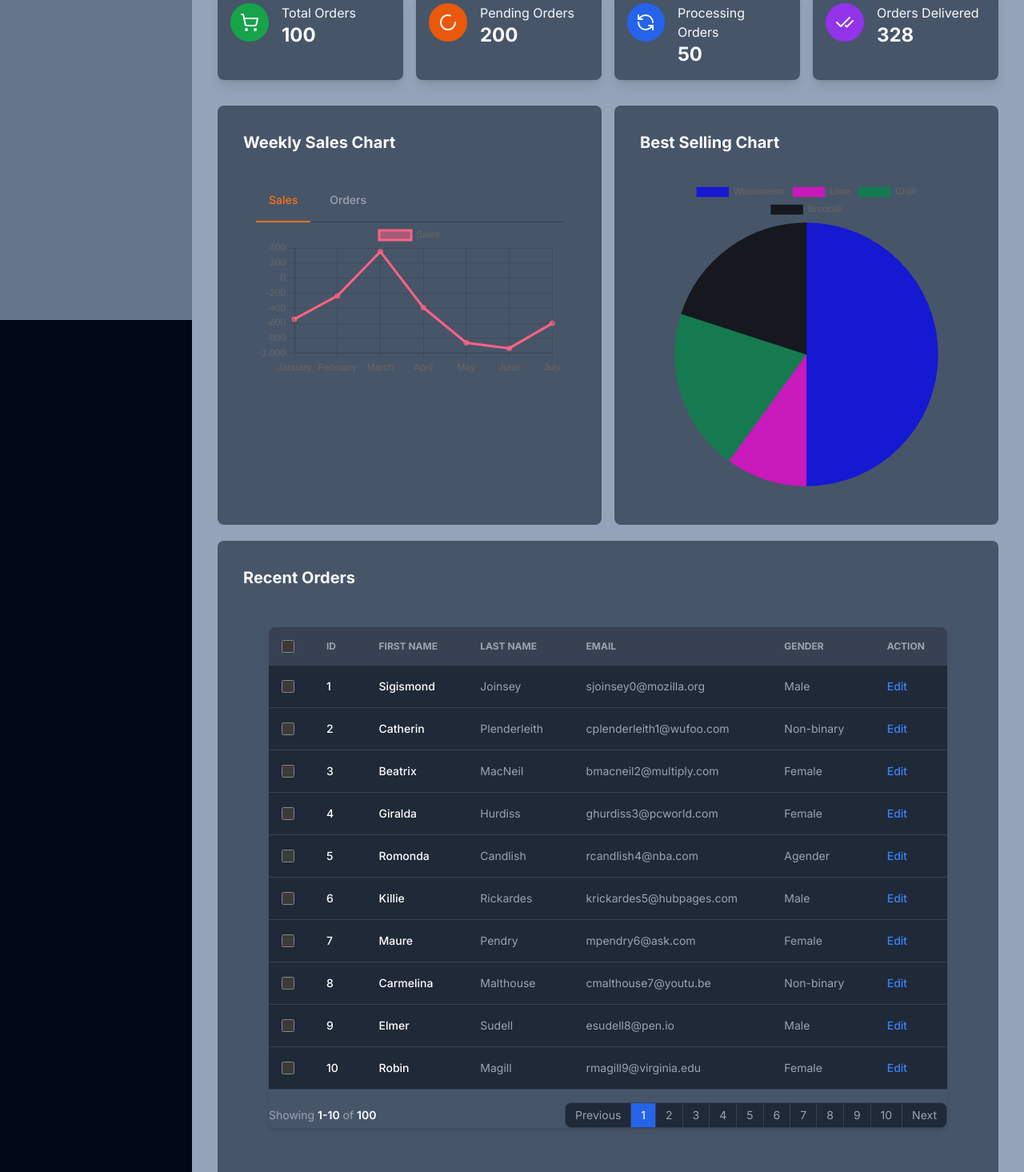
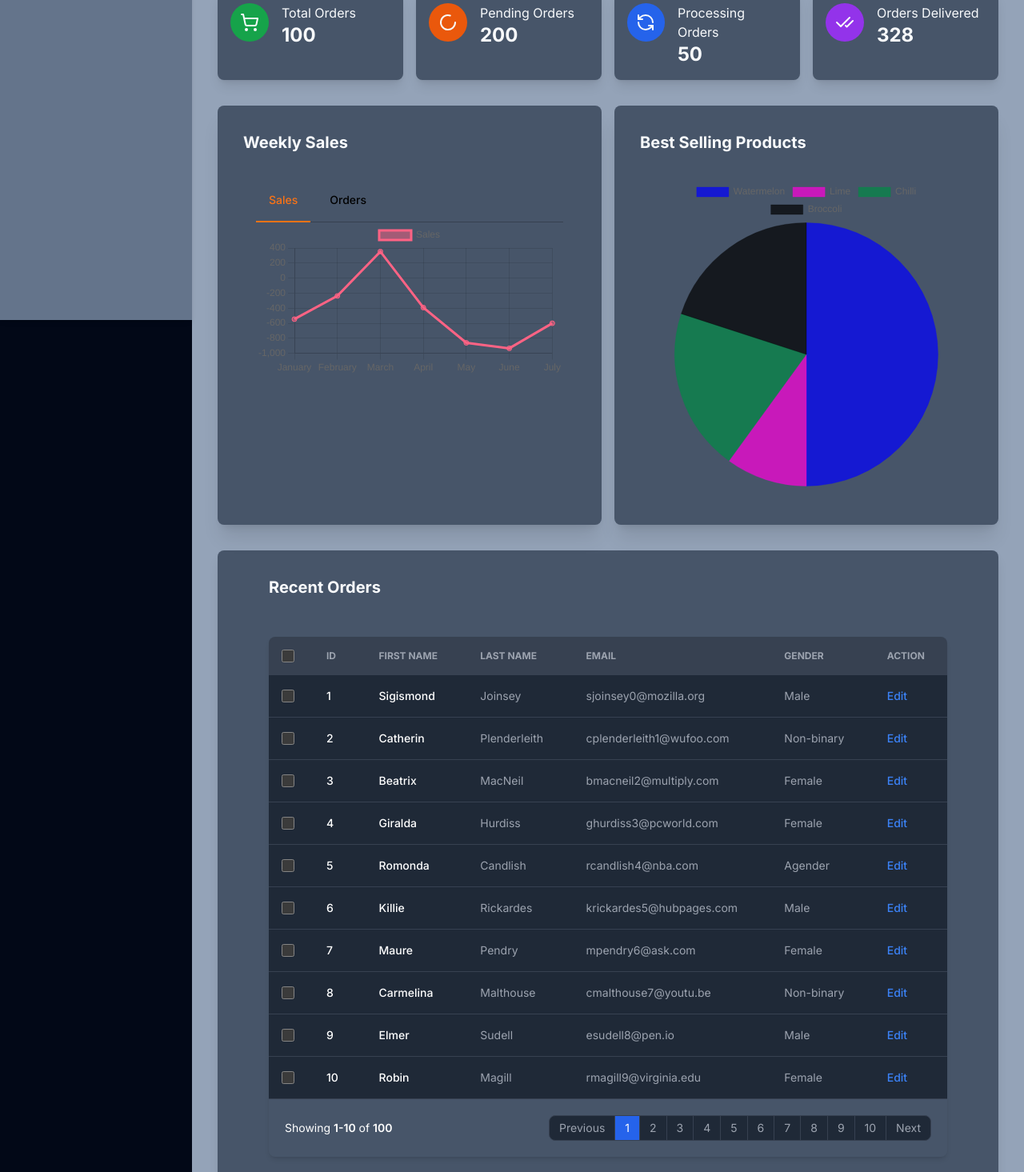
Before and after one commit to skazimhasani/Vendo-Square, a Next.js app: page /dashboard in a window 1280 px wide. Shown: the part 400-1865 px from the top of the page at 80% size. Built offline with nearby package versions, Linux system fonts and the light colour scheme.

Commit message:
Dark Mode Applied

```diff
--- a/app/(back-office)/layout.js
+++ b/app/(back-office)/layout.js
@@ -11,7 +11,7 @@ export default function BackofficeLayout({ children }) {
       <div className="w-full">
         <Navbar />
         {/* Body */}
-        <main className="p-8 bg-slate-50 dark:bg-slate-400 text-slate-50 min-h-screen mt-16 ml-60">
+        <main className="p-8 bg-slate-100 dark:bg-slate-400 text-slate-50 min-h-screen mt-16 ml-60">
           {children}
         </main>
       </div>
--- a/components/backoffice/bestsellingproductschart.jsx
+++ b/components/backoffice/bestsellingproductschart.jsx
@@ -1,41 +1,42 @@
 "use client";
-import React from 'react'
-import { Chart as ChartJS, ArcElement, Tooltip, Legend } from 'chart.js';
-import { Pie } from 'react-chartjs-2';
+import React from "react";
+import { Chart as ChartJS, ArcElement, Tooltip, Legend } from "chart.js";
+import { Pie } from "react-chartjs-2";
 
 ChartJS.register(ArcElement, Tooltip, Legend);
 
-
 export default function BestSellingProductsChart() {
   const data = {
-    labels: ['Watermelon', 'Lime', 'Chilli', 'Broccoli'],
+    labels: ["Watermelon", "Lime", "Chilli", "Broccoli"],
     datasets: [
       {
-        label: '# of Votes',
+        label: "# of Votes",
         data: [50, 10, 20, 20],
         backgroundColor: [
-          'rgba(0, 0, 255, 0.7)',
-          'rgba(255, 0, 221, 0.7)',
-          'rgba(2, 139, 71, 0.7)',
-          'rgba(0, 0, 0, 0.7)',
+          "rgba(0, 0, 255, 0.7)",
+          "rgba(255, 0, 221, 0.7)",
+          "rgba(2, 139, 71, 0.7)",
+          "rgba(0, 0, 0, 0.7)",
         ],
         borderColor: [
-          'rgba(0, 0, 255, 0.3)',
-          'rgba(255, 0, 221, 0.3)',
-          'rgba(2, 139, 71, 0.3)',
-          'rgba(0, 0, 0, 0.3)',
+          "rgba(0, 0, 255, 0.3)",
+          "rgba(255, 0, 221, 0.3)",
+          "rgba(2, 139, 71, 0.3)",
+          "rgba(0, 0, 0, 0.3)",
         ],
         borderWidth: 1,
       },
     ],
   };
   return (
-    <div className="bg-slate-600 p-8 rounded-lg">
-      <h2 className='text-xl font-bold mb-4'>Best Selling Chart</h2>
+    <div className="dark:bg-slate-600 bg-slate-50 shadow-xl p-8 rounded-lg">
+      <h2 className="text-xl font-bold mb-4 text-black dark:text-slate-50">
+        Best Selling Products
+      </h2>
       {/* Charts */}
       <div className="p-4">
-      <Pie data={data} />
+        <Pie data={data} />
       </div>
     </div>
-  )
+  );
 }
--- a/components/backoffice/customdatatable.jsx
+++ b/components/backoffice/customdatatable.jsx
@@ -11,8 +11,10 @@ export default function CustomDataTable() {
   const itemStartIndex = startIndex + 1;
   const itemEndIndex = endIndex;
   return (
-    <div className="bg-slate-600 p-8 rounded-lg mt-5">
-      <h2 className="text-xl font-bold mb-4">Recent Orders</h2>
+    <div className="dark:bg-slate-600 bg-white shadow-lg p-8 rounded-lg mt-8">
+      <h2 className="text-xl font-bold mb-4 text-black dark:text-slate-50 px-8">
+        Recent Orders
+      </h2>
       {/* Table */}
       <div className="p-8">
         <div className="relative overflow-x-auto shadow-md sm:rounded-lg">
@@ -102,16 +104,16 @@ export default function CustomDataTable() {
             </tbody>
           </table>
           <nav
-            className="flex items-center flex-column flex-wrap md:flex-row justify-between pt-4"
+            className="flex items-center flex-column flex-wrap md:flex-row justify-between px-5 py-5"
             aria-label="Table navigation"
           >
-            <span className="text-sm font-normal text-gray-500 dark:text-gray-400 mb-4 md:mb-0 block w-full md:inline md:w-auto">
+            <span className="text-sm font-normal text-black dark:text-white mb-4 md:mb-0 block w-full md:inline md:w-auto">
               Showing{" "}
-              <span className="font-semibold text-gray-50 dark:text-white">
+              <span className="font-semibold text-black dark:text-white">
                 {itemStartIndex}-{itemEndIndex}
               </span>{" "}
               of{" "}
-              <span className="font-semibold text-gray-50 dark:text-white">
+              <span className="font-semibold text-black dark:text-white">
                 {data.length}
               </span>
             </span>
--- a/components/backoffice/heading.jsx
+++ b/components/backoffice/heading.jsx
@@ -1,8 +1,9 @@
-import React from 'react'
+import React from "react";
 
-export default function Heading({title}) {
+export default function Heading({ title }) {
   return (
-    <h2 className='text-2xl font-semibold text-slate-50'>{title}</h2>
-
-  )
+    <h2 className="text-2xl font-semibold text-black dark:text-slate-50">
+      {title}
+    </h2>
+  );
 }
--- a/components/backoffice/navbar.jsx
+++ b/components/backoffice/navbar.jsx
@@ -23,12 +23,12 @@ import ThemeSwitcherBtn from "@/components/themeproviderbtn";
 export default function Navbar() {
   return (
     <div
-      className="flex items-center justify-between bg-slate-600
+      className="flex items-center justify-between bg-white dark:bg-slate-600
      text-slate-50 h-16 px-8
       py-8 left-60 fixed top-0 w-full pr-[20rem]"
     >
       {/* Icon */}
-      <button>
+      <button className="text-black dark:text-white">
         <AlignJustify />
       </button>
       {/* 3 Icons */}
@@ -38,7 +38,7 @@ export default function Navbar() {
           <DropdownMenuTrigger>
             <button
               type="button"
-              className="relative inline-flex items-center p-3 text-sm font-medium text-center text-white bg-transparent rounded-lg"
+              className="relative inline-flex items-center p-3 text-sm font-medium text-center text-black dark:text-white bg-transparent rounded-lg"
             >
               <Bell />
               <span className="sr-only">Notifications</span>
--- a/components/backoffice/smallcard.jsx
+++ b/components/backoffice/smallcard.jsx
@@ -1,25 +1,21 @@
-import { ShoppingCart } from 'lucide-react'
-import React from 'react'
+import { ShoppingCart } from "lucide-react";
+import React from "react";
 
-export default function SmallCard({data}) {
-    const {
-
-            title,
-            number,
-              iconBg,
-              icon: Icon,
-    }= data;
+export default function SmallCard({ data }) {
+  const { title, number, iconBg, icon: Icon } = data;
   return (
-    <div className='rounded-lg shadow-lg bg-slate-600 p-4'>
+    <div className="rounded-lg shadow-lg bg-slate-50 dark:bg-slate-600 p-4 dark:text-slate-50 text-black">
       <div className="flex space-x-4">
-            <div className={`w-12 h-12 ${iconBg} rounded-full items-center justify-center flex`}>
-        <Icon />
+        <div
+          className={`w-12 h-12 ${iconBg} rounded-full items-center justify-center flex`}
+        >
+          <Icon className="text-slate-50 dark:text-slate-50" />
         </div>
         <div>
           <p>{title}</p>
-            <h3 className='text-2xl font-bold'>{number}</h3>
+          <h3 className="text-2xl font-bold">{number}</h3>
         </div>
       </div>
     </div>
-  )
+  );
 }
--- a/components/backoffice/weeklysaleschart.jsx
+++ b/components/backoffice/weeklysaleschart.jsx
@@ -1,5 +1,5 @@
 "use client";
-import React, { useState } from 'react'
+import React, { useState } from "react";
 import {
   Chart as ChartJS,
   CategoryScale,
@@ -9,9 +9,9 @@ import {
   Title,
   Tooltip,
   Legend,
-} from 'chart.js';
-import { Line } from 'react-chartjs-2';
-import faker from 'faker';
+} from "chart.js";
+import { Line } from "react-chartjs-2";
+import faker from "faker";
 export default function WeeklySalesChart() {
   ChartJS.register(
     CategoryScale,
@@ -26,17 +26,25 @@ export default function WeeklySalesChart() {
     responsive: true,
     plugins: {
       legend: {
-        position: 'top',
+        position: "top",
       },
       title: {
         display: false,
-        text: 'Chart.js Line Chart',
+        text: "Chart.js Line Chart",
       },
     },
   };
-  const labels = ['January', 'February', 'March', 'April', 'May', 'June', 'July'];
+  const labels = [
+    "January",
+    "February",
+    "March",
+    "April",
+    "May",
+    "June",
+    "July",
+  ];
 
-  const tabs= [
+  const tabs = [
     {
       title: "Sales",
       type: "sales",
@@ -44,59 +52,74 @@ export default function WeeklySalesChart() {
         labels,
         datasets: [
           {
-            label: 'Sales',
-            data: labels.map(() => faker.datatype.number({ min: -1000, max: 1000 })),
-            borderColor: 'rgb(255, 99, 132)',
-            backgroundColor: 'rgba(255, 99, 132, 0.5)',
+            label: "Sales",
+            data: labels.map(() =>
+              faker.datatype.number({ min: -1000, max: 1000 })
+            ),
+            borderColor: "rgb(255, 99, 132)",
+            backgroundColor: "rgba(255, 99, 132, 0.5)",
           },
         ],
-      }
+      },
     },
     {
       title: "Orders",
       type: "orders",
-      data:{
+      data: {
         labels,
         datasets: [
           {
-            label: 'Orders',
-            data: labels.map(() => faker.datatype.number({ min: -1000, max: 1000 })),
-            borderColor: 'rgb(0, 137, 132)',
-            backgroundColor: 'rgba(0, 137, 132, 0.7)',
+            label: "Orders",
+            data: labels.map(() =>
+              faker.datatype.number({ min: -1000, max: 1000 })
+            ),
+            borderColor: "rgb(0, 137, 132)",
+            backgroundColor: "rgba(0, 137, 132, 0.7)",
           },
         ],
-      }
-    }
+      },
+    },
   ];
   const [chartToDisplay, setChartToDisplay] = useState(tabs[0].type);
   return (
-    <div className="bg-slate-600 p-8 rounded-lg">
-      <h2 className='text-xl font-bold mb-4'>Weekly Sales Chart</h2>
-      <div className='p-4'>
+    <div className="dark:bg-slate-600 bg-slate-50 shadow-xl p-8 rounded-lg">
+      <h2 className="text-xl font-bold mb-4 text-black dark:text-slate-50">
+        Weekly Sales
+      </h2>
+      <div className="p-4">
         {/* Tabs */}
 
-
-<div className="text-sm font-medium text-center text-gray-200 border-b
- border-gray-100 dark:text-gray-400 dark:border-gray-700">
+        <div
+          className="text-sm font-medium text-center text-gray-200 border-b
+ border-gray-100 dark:text-gray-400 dark:border-gray-700"
+        >
           <ul className="flex flex-wrap -mb-px">
-      {tabs.map((tab,i)=>{
-        return(
+            {tabs.map((tab, i) => {
+              return (
                 <li className="me-2" key={i}>
-            <button onClick={()=>setChartToDisplay(tab.type)}
-             className={chartToDisplay == tab.type ? "inline-block p-4 text-orange-600 border-b-2 border-orange-600 rounded-t-lg active dark:text-orange-500 dark:border-orange-500" : "inline-block p-4 border-b-2 border-transparent rounded-t-lg hover:text-gray-300 hover:border-gray-100 dark:hover:text-gray-100" }>{tab.title}</button>
+                  <button
+                    onClick={() => setChartToDisplay(tab.type)}
+                    className={
+                      chartToDisplay == tab.type
+                        ? "inline-block p-4 text-orange-600 border-b-2 border-orange-600 rounded-t-lg active dark:text-orange-500 dark:border-orange-500"
+                        : "inline-block p-4 border-b-2 border-transparent text-black rounded-t-lg hover:text-gray-300 hover:border-gray-700 dark:hover:text-gray-100"
+                    }
+                  >
+                    {tab.title}
+                  </button>
                 </li>
-        )
+              );
             })}
           </ul>
         </div>
         {/* Content to display */}
-        {tabs.map((tab,i)=>{
-          if(chartToDisplay == tab.type) {
-            return <Line options={options} data={tab.data} />
+        {tabs.map((tab, i) => {
+          if (chartToDisplay == tab.type) {
+            return <Line options={options} data={tab.data} />;
           }
           return null;
         })}
       </div>
     </div>
-  )
+  );
 }
--- a/components/themeproviderbtn.jsx
+++ b/components/themeproviderbtn.jsx
@@ -13,7 +13,7 @@ export default function ThemeSwitcherBtn() {
   }
   return (
     <button
-      className=""
+      className="text-black dark:text-white"
       onClick={() => setTheme(theme === "dark" ? "light" : "dark")}
     >
       {theme === "light" ? <Moon /> : <Sun />}
```
Also changed, not shown: components/backoffice/sidebar.jsx (+9 -7 lines). Lines whose indentation alone changed are shown as unchanged.
